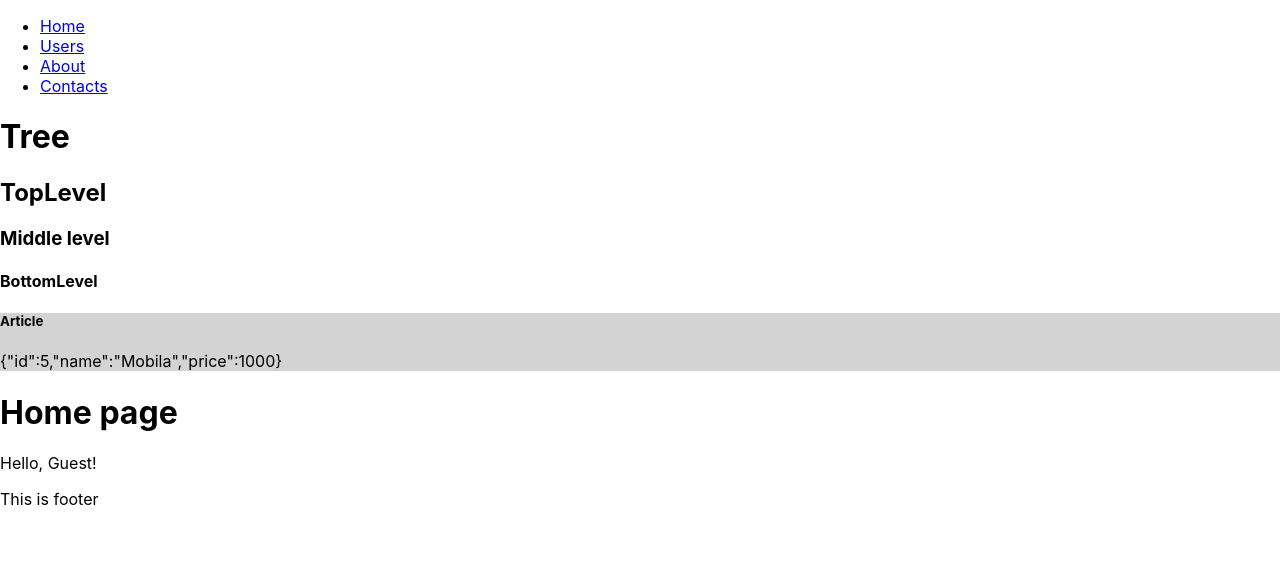
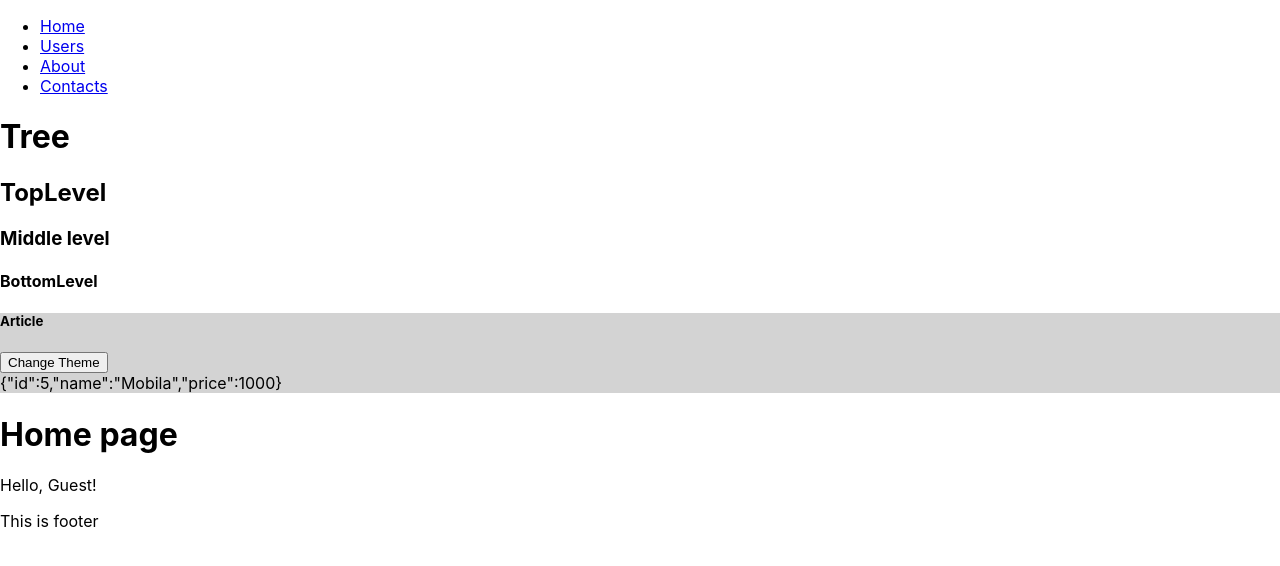
Before and after one commit to fc-fullstack-courses/react-lessons, a React (Create React App) app: page / in a window 1280 px wide. Shown: the top 566 px of the page. Built offline with nearby package versions, Linux system fonts and the light colour scheme.

Commit message:
Add theme switches

```diff
--- a/src/App.js
+++ b/src/App.js
@@ -19,6 +19,12 @@ export const ThemeContext = React.createContext();
 // 'light', 'dark'
 // в вложенном комопненте приймите єти данные з конткеста
 // и по условию замените стили
+
+export const THEMES = {
+  LIGHT: 'light',
+  DARK: 'dark',
+};
+
 class App extends React.Component {
   state = {
     product: {
@@ -26,14 +32,22 @@ class App extends React.Component {
       name: 'Mobila',
       price: 1000,
     },
-    theme: 'light',
+    theme: THEMES.LIGHT,
+  };
+
+  changeTheme = () => {
+    const { theme } = this.state;
+
+    this.setState({
+      theme: theme === THEMES.LIGHT ? THEMES.DARK : THEMES.LIGHT,
+    });
   };
 
   render() {
     const { product, theme } = this.state;
     return (
       <ProductContext.Provider value={product}>
-        <ThemeContext.Provider value={theme}>
+        <ThemeContext.Provider value={[theme, this.changeTheme]}>
           <Header />
 
           <Tree />
--- a/src/components/Tree/SomeArticle/index.jsx
+++ b/src/components/Tree/SomeArticle/index.jsx
@@ -1,5 +1,5 @@
 import React from 'react';
-import { ProductContext, ThemeContext } from '../../../App';
+import { ProductContext, ThemeContext, THEMES } from '../../../App';
 
 const SomeArticle = (props) => {
   // const styles = {
@@ -8,17 +8,18 @@ const SomeArticle = (props) => {
 
   return (
     <ThemeContext.Consumer>
-      {(theme) => {
+      {([theme, onClick]) => {
         const styles = {
-          backgroundColor: theme === 'light' ? 'lightgray' : 'darkgrey'
-        }
+          backgroundColor: theme === THEMES.LIGHT ? 'lightgray' : '#444444',
+          color: theme === THEMES.LIGHT ? 'black' : 'white',
+        };
 
         return (
           <ProductContext.Consumer>
             {(contextValue) => (
-              // <article style={styles}>
               <article style={styles}>
                 <h5>Article</h5>
+                <button onClick={onClick}>Change Theme</button>
                 <div>{JSON.stringify(contextValue)}</div>
               </article>
             )}
```
